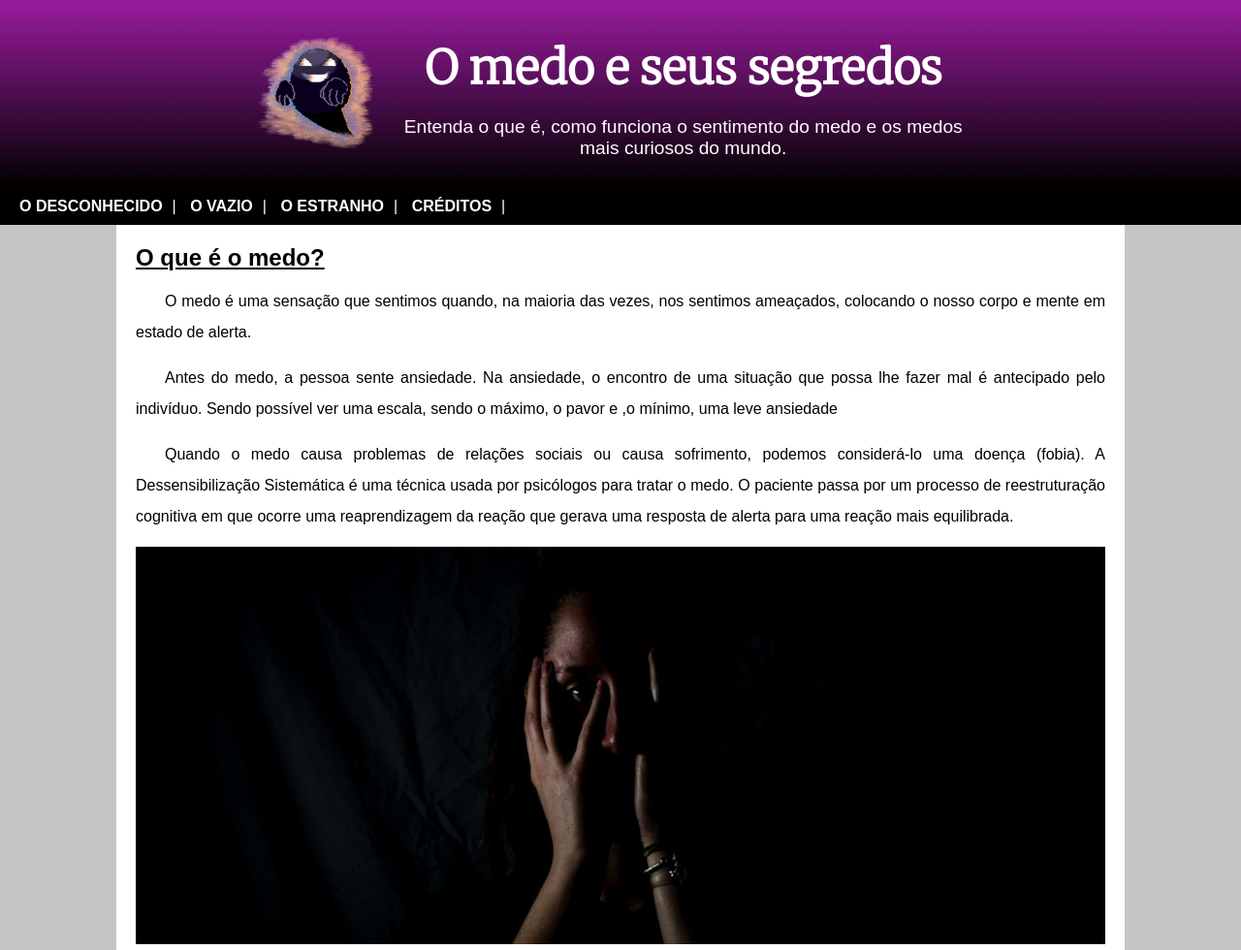
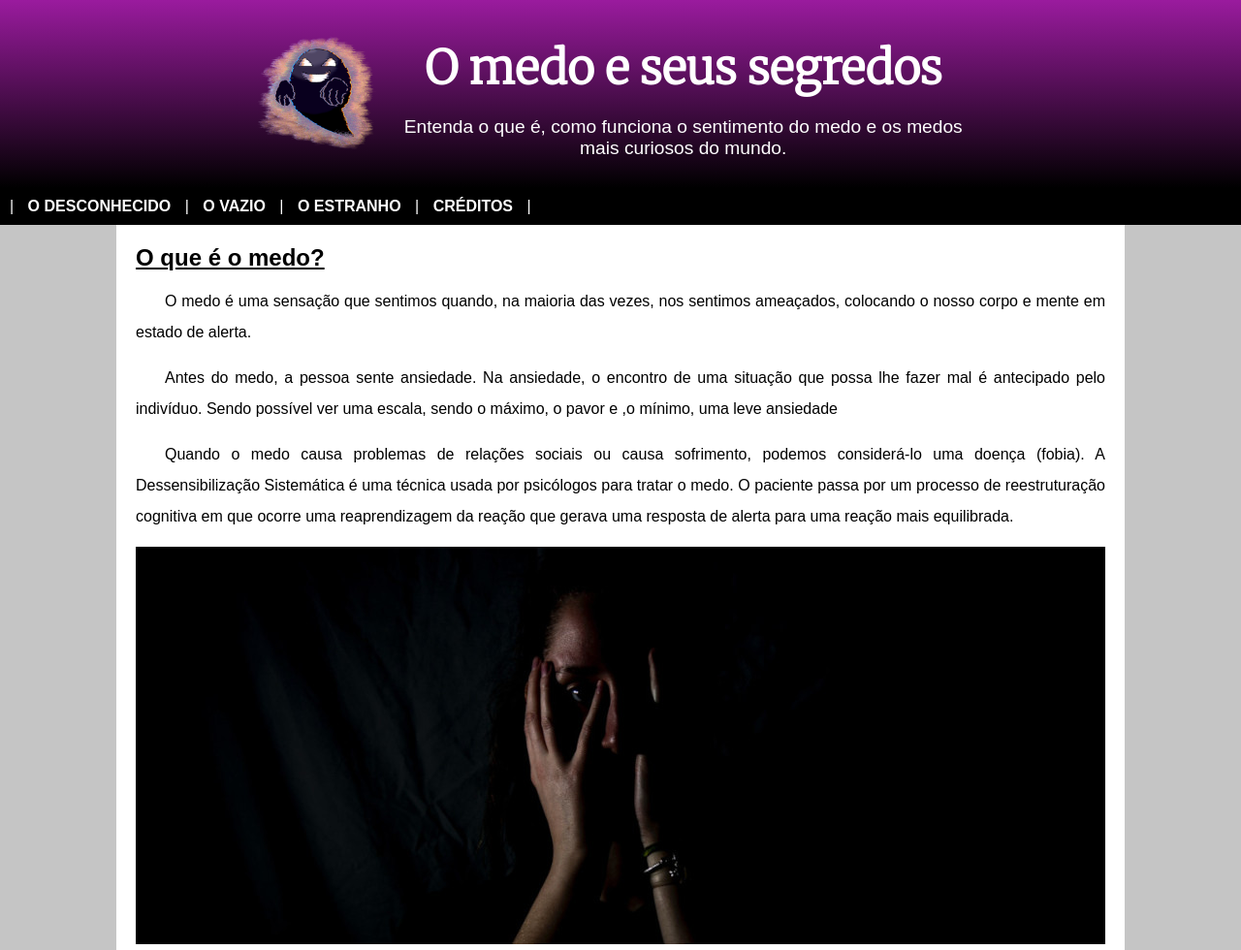
Before and after one commit to luisfernandoalima/projeto-medo, a plain HTML site: page index.html in a window 1280 px wide. Shown: the top 980 px of the page at 97% size. Drawn offline with Linux system fonts and the light colour scheme.

Commit message:
Pequenos ajustes

```diff
--- a/css/menu.css
+++ b/css/menu.css
@@ -67,6 +67,7 @@ nav>a {
     text-decoration: none;
     padding: 10px;
     font-weight: bold;
+    border-radius: 2px;
     transition: 0.5s;
 }
 
--- a/index.html
+++ b/index.html
@@ -21,10 +21,11 @@
         </div>
     </header>
     <nav>
-        <a href="" rel="next">O DESCONHECIDO</a><span>|</span>
-        <a href="" rel="next">O VAZIO</a><span>|</span>
-        <a href="" rel="next">O ESTRANHO</a><span>|</span>
-        <a href="" rel="next">CRÉDITOS</a><span>|</span>
+        <span>|</span>
+        <a href="" rel="next">O DESCONHECIDO</a><span> |</span>
+        <a href="" rel="next">O VAZIO</a><span> |</span>
+        <a href="" rel="next">O ESTRANHO</a><span> |</span>
+        <a href="" rel="next">CRÉDITOS</a><span> |</span>
     </nav>
     <main>
         <article>
```
